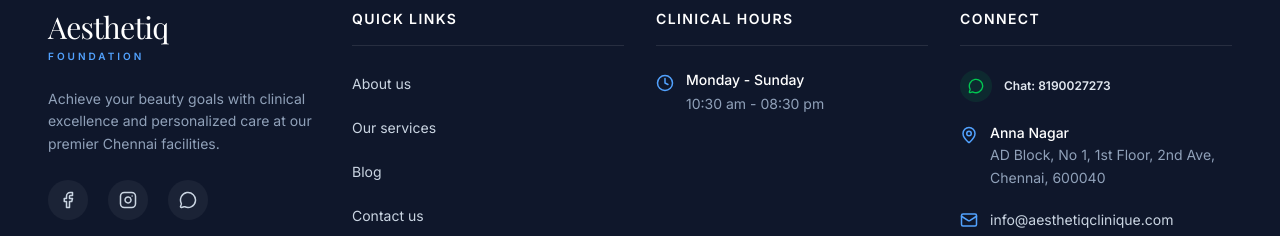
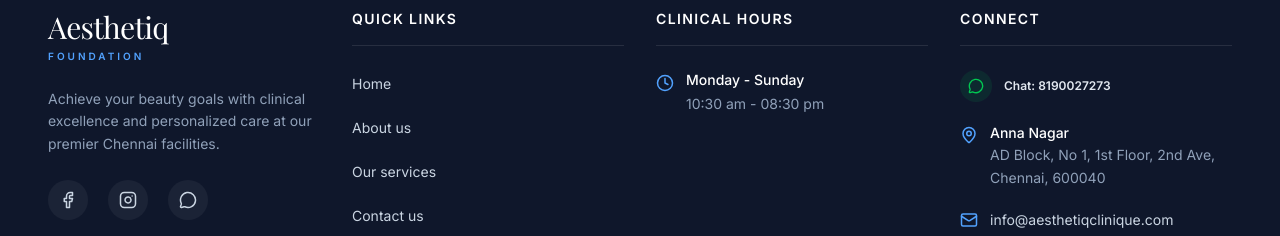
Before and after one commit to Sandeepsandeepkannan/dental-clinic-website, a Next.js app: page / in a window 1280 px wide. Shown: the part 3000-3236 px from the top of the page. Built offline with nearby package versions, Linux system fonts and the light colour scheme.

Commit message:
chnaged the footer column

```diff
--- a/app/footernew.tsx
+++ b/app/footernew.tsx
@@ -14,9 +14,9 @@ import {
 
 /* -------- Move Static Data Outside Component -------- */
 const QUICK_LINKS = [
+  { name: "Home", href: "/" },
   { name: "About us", href: "/aboutpage/aboutservices" },
   { name: "Our services", href: "/servicepage" },
-  { name: "Blog", href: "/blog" },
   { name: "Contact us", href: "/contactpage" }
 ];
 const WHATSAPP_NUMBER = "8190027273";
```
